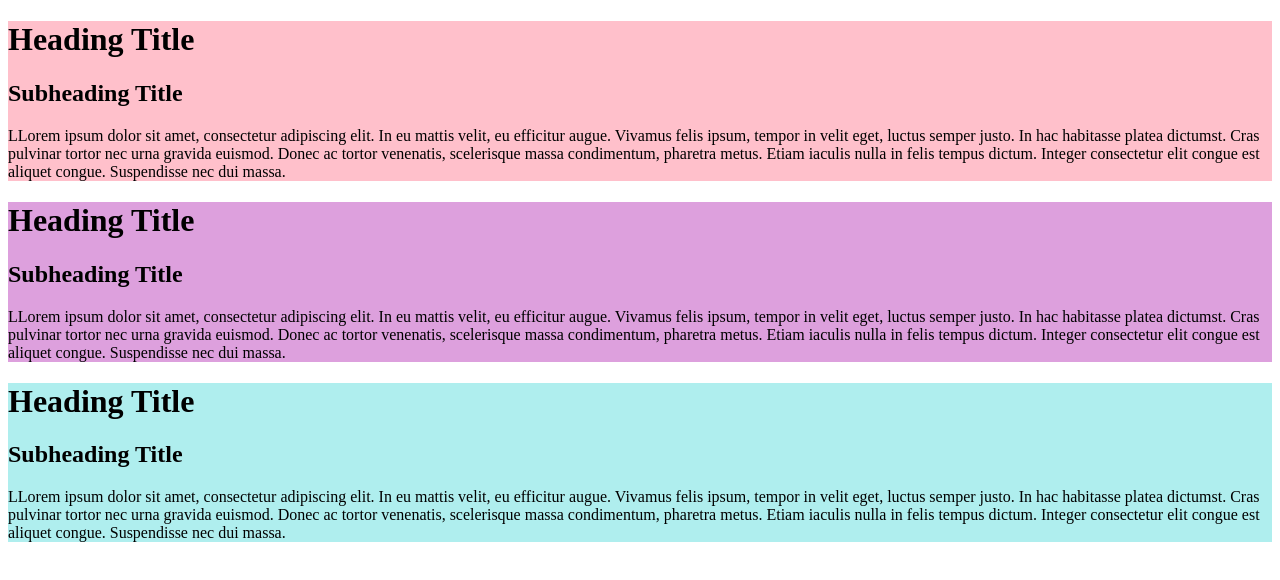
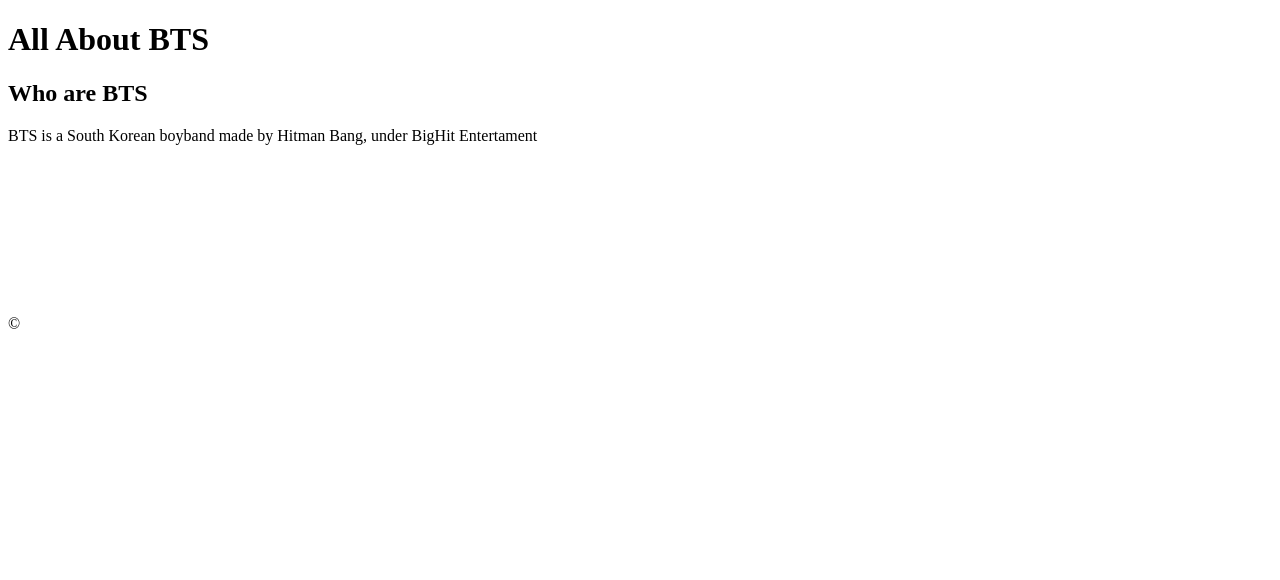
Before and after one commit to Fby512/Fby512.github.io, a plain HTML site: page index.html in a window 1280 px wide. Drawn offline with Linux system fonts and the light colour scheme; a web font is replaced by a local one.

Commit message:
Week 3 Exercise

```diff
--- a/index.html
+++ b/index.html
@@ -1,28 +1,22 @@
 <!DOCTYPE html>
 <html>
-    <head></head>
-    <body>
+ <head>
+    <link rel="stylesheet" type="text/css" href="style.css">
+    <link rel="preconnect" href="https://fonts.googleapis.com">
+    <link rel="preconnect" href="https://fonts.gstatic.com" crossorigin>
+    <link href="https://fonts.googleapis.com/css2?family=Kaisei+HarunoUmi:wght@700&display=swap" rel="stylesheet">
+ </head>
 
-        <!--Dive 1-->
-        <div style="background-color: pink;">
-            <h1>Heading Title</h1>
-            <h2>Subheading Title</h2>
-            <p>LLorem ipsum dolor sit amet, consectetur adipiscing elit. In eu mattis velit, eu efficitur augue. Vivamus felis ipsum, tempor in velit eget, luctus semper justo. In hac habitasse platea dictumst. Cras pulvinar tortor nec urna gravida euismod. Donec ac tortor venenatis, scelerisque massa condimentum, pharetra metus. Etiam iaculis nulla in felis tempus dictum. Integer consectetur elit congue est aliquet congue. Suspendisse nec dui massa.</p>
-        </div>
+ <body>
+     <header>
+         <h1>All About BTS</h1>
+        <h2>Who are BTS</h2>
+         <p>BTS is a South Korean boyband made by Hitman Bang, under BigHit Entertament</p>
+     </header>
 
-        <!--Dive 2-->
-        <div style="background-color: plum;">
-            <h1>Heading Title</h1>
-            <h2>Subheading Title</h2>
-            <p>LLorem ipsum dolor sit amet, consectetur adipiscing elit. In eu mattis velit, eu efficitur augue. Vivamus felis ipsum, tempor in velit eget, luctus semper justo. In hac habitasse platea dictumst. Cras pulvinar tortor nec urna gravida euismod. Donec ac tortor venenatis, scelerisque massa condimentum, pharetra metus. Etiam iaculis nulla in felis tempus dictum. Integer consectetur elit congue est aliquet congue. Suspendisse nec dui massa.</p>
-        </div>
+     <canvas></canvas>
 
-        <!--Dive 2-->
-        <div style="background-color: paleturquoise;">
-            <h1>Heading Title</h1>
-            <h2>Subheading Title</h2>
-            <p>LLorem ipsum dolor sit amet, consectetur adipiscing elit. In eu mattis velit, eu efficitur augue. Vivamus felis ipsum, tempor in velit eget, luctus semper justo. In hac habitasse platea dictumst. Cras pulvinar tortor nec urna gravida euismod. Donec ac tortor venenatis, scelerisque massa condimentum, pharetra metus. Etiam iaculis nulla in felis tempus dictum. Integer consectetur elit congue est aliquet congue. Suspendisse nec dui massa.</p>
-        </div>
+     <footer>&copy;</footer>
+ </body>
 
-    </body>
 </html>
```
